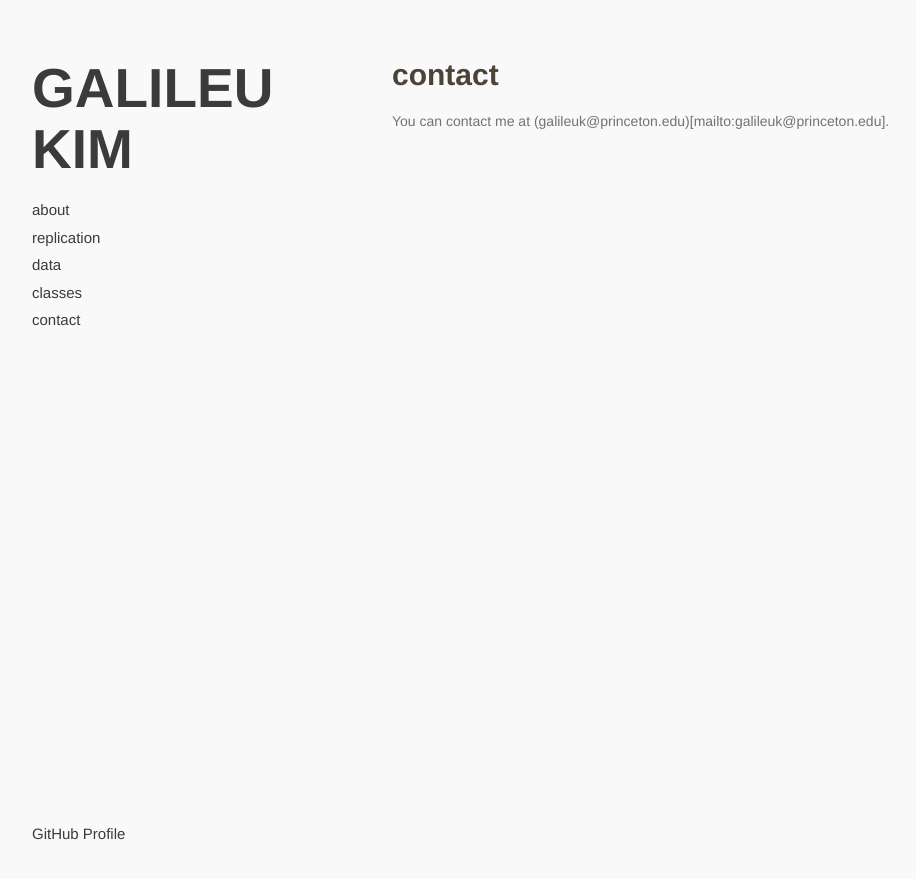
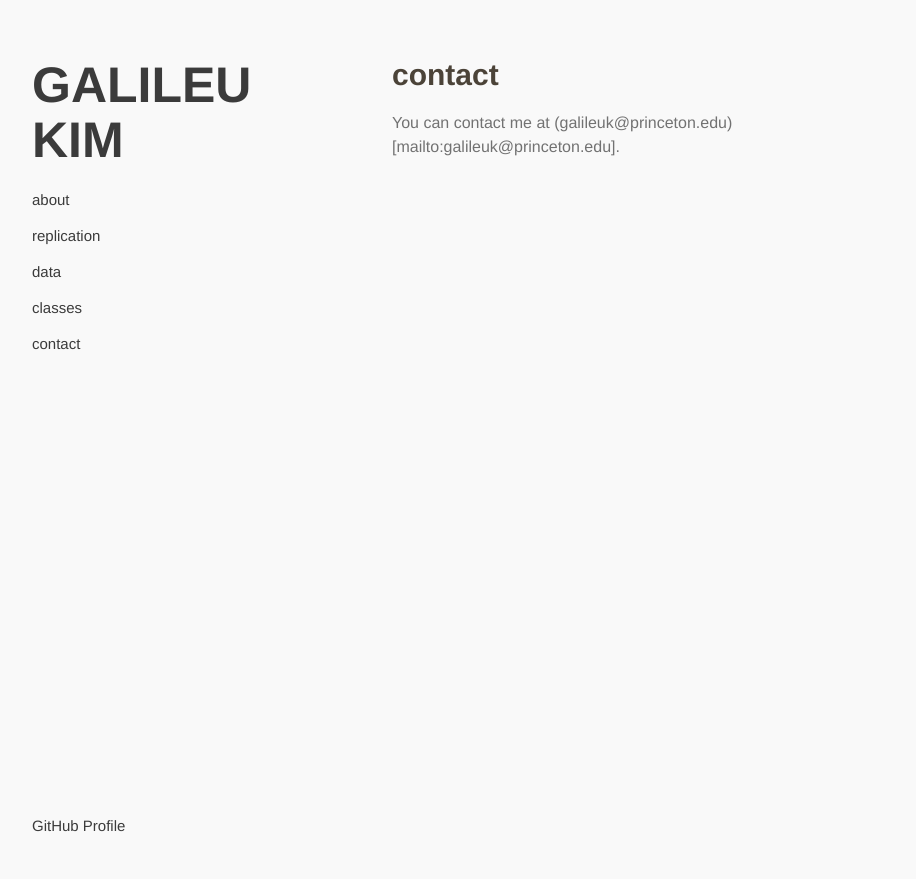
Before and after one commit to galileukim/galileukim.github.io, a Jekyll site: the page built from pages/contact.md, in a window 1280 px wide. Shown: the top 879 px of the page, without its empty margins (178-1094 px from the left). Built offline with Jekyll 4.4.1, drawn with Linux system fonts in a browser that asks for light colours; our own code applies the rules of GitHub Pages for plain Markdown files.

Commit message:
change spacing and font size

```diff
--- a/_sass/jekyll-theme-minimal.scss
+++ b/_sass/jekyll-theme-minimal.scss
@@ -4,7 +4,7 @@
 body {
   background-color: #F9F9F9;
   padding:50px;
-  font: 14px/1.5 Helvetica, Arial, sans-serif;
+  font: 16px/1.5 Helvetica, Arial, sans-serif;
   color:#727272;
   font-weight:400;
 }
@@ -15,7 +15,7 @@ h1, h2, h3, h4, h5, h6 {
 }
 
 p {
-  margin:0 0 5px;
+  margin:0 0 12px;
 }
 
 ul, ol, table, pre, dl {
@@ -28,7 +28,7 @@ h1, h2, h3 {
 
 h1 {
   color:#4B4338;
-  font-size:55px;
+  font-size:50px;
 }
 
 h2 {
```
